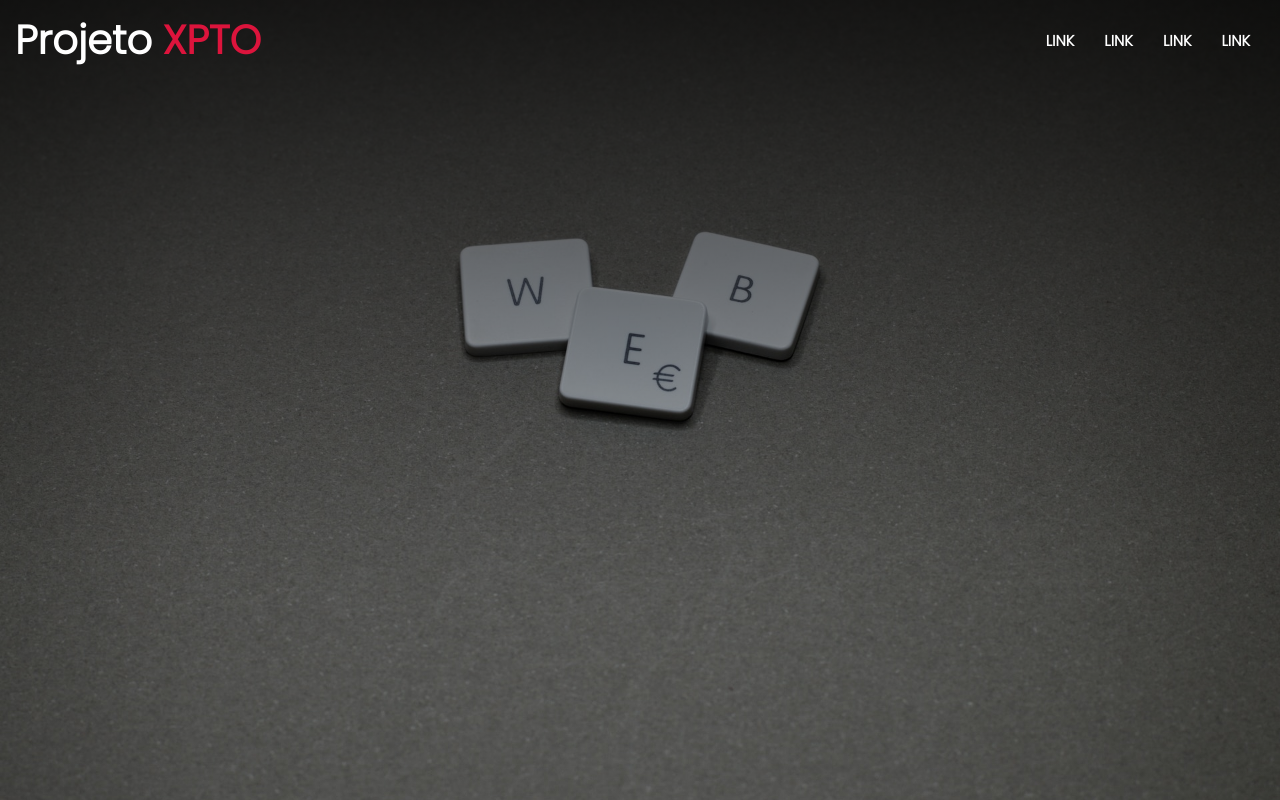
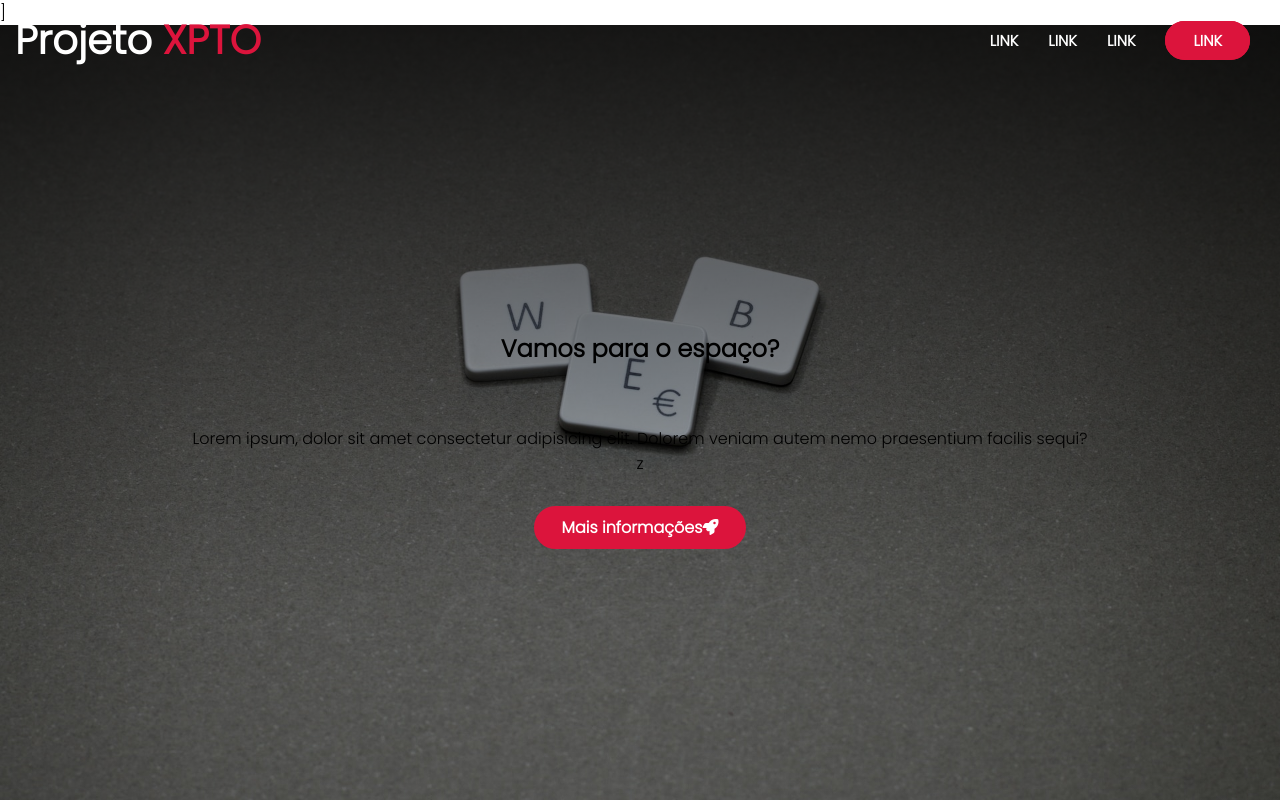
Before and after one commit to bzr-lipe/WebFIAP, a plain HTML site: page index.html in a window 1280 px wide. Shown: the top 800 px of the page. Drawn offline with Linux system fonts and the light colour scheme.

Commit message:
Adicionando Hero, scroll-behavior, e hero

```diff
--- a/css/style.css
+++ b/css/style.css
@@ -4,6 +4,10 @@
     margin: 0;
     padding: 0;
     box-sizing: border-box;
+}
+
+html {
+    scroll-behavior: smooth;
 }
 
 body {
@@ -23,7 +27,10 @@ body {
 
     padding: 0 15px;
 
-    position: absolute;
+    /* position: absolute; */
+    position: fixed;
+    top: 0;
+    left: 0;
 }
 
 .logo {
@@ -70,11 +77,47 @@ body {
     background-attachment: fixed;
 }
 
+/********************* classes específicas **********************/
+.hero {
+    display: flex;
+    flex-direction: column;
+    align-items: center;
+    justify-content: center;
+
+}
+
+.hero-title {
+    margin: 30px 0;
+
+}
+
+.hero-text {
+    width: 70%;
+    text-align:center;
+    margin: 30px 0 30px ;
+}
+
+.btn {
+    color:#fff;
+    text-decoration: none;
+    border: 3px solid #dc143c;
+    padding: 6px 25px;
+    border-radius: 70px;
+    background-color: #dc143c;
+    font-weight: 800;
+    transition: .5s;
+}
+
+.btn:hover {
+    background-color:transparent;
+}
+
 .bg-image1 {
     background-image: linear-gradient(rgba(0, 0, 0, .8), rgba(0, 0, 0, 0)),
      url(../images/image1.jpg);
 
 }
+
 .bg-color1 {
     background-color: #000;
 }
--- a/index.html
+++ b/index.html
@@ -6,10 +6,14 @@
     <!-- link da css -->
     <link rel="stylesheet" href="./css/style.css">
     <title>Projeto XPTO</title>
+    <!-- link icone barra navegador -->]
+    <link rel="shortcut icon" href="./images/rocket-solid.svg" type="image/x-icon">
     <!-- link google fonts -->
     <link rel="preconnect" href="https://fonts.googleapis.com">
     <link rel="preconnect" href="https://fonts.gstatic.com" crossorigin>
     <link href="https://fonts.googleapis.com/css2?family=Poppins:wght@300&display=swap" rel="stylesheet">
+    <link rel="stylesheet" href="https://cdnjs.cloudflare.com/ajax/libs/font-awesome/6.1.1/css/all.min.css" integrity="sha512-KfkfwYDsLkIlwQp6LFnl8zNdLGxu9YAA1QvwINks4PhcElQSvqcyVLLD9aMhXd13uQjoXtEKNosOWaZqXgel0g==" crossorigin="anonymous" referrerpolicy="no-referrer" />
+
 </head>
 <body>
 
@@ -20,16 +24,20 @@
         <!-- nav>ul>li*4>a{link} -->
         <nav class="header-menu">
             <ul>
-                <li><a href="">link</a></li>
-                <li><a href="">link</a></li>
-                <li><a href="">link</a></li>
-                <li><a href="">link</a></li>
+                <li><a href="#container1">link</a></li>
+                <li><a href="#container2">link</a></li>
+                <li><a href="#container3">link</a></li>
+                <li><a href="#container4" class="btn ">link</a></li>
             </ul>
         </nav>
     </header>
-    <div class="container bg-image1"></div>
-    <div class="container bg-color1"></div>
-    <div id="2" class="container bg-image2"></div>
-    <div class="container bg-color1"></div>
-    <div class="container bg-image3"></div>
+    <div class="container bg-image1 hero">
+        <h2 class="hero-title">Vamos para o espaço?</h2>
+        <p class="hero-text">Lorem ipsum, dolor sit amet consectetur adipisicing elit. Dolorem veniam autem nemo praesentium facilis sequi?z  </p>
+        <a href="" class="btn">Mais informações<i class="fa-solid fa-rocket"></i></a>
+    </div>
+    <div class="container bg-color1" id="container1"></div>
+    <div class="container bg-image2" id="container2"></div>
+    <div class="container bg-color1" id="container3"></div>
+    <div class="container bg-image3" id="container4"></div>
 </html>
```
Also changed, not shown: images/rocket-solid.svg (added).
